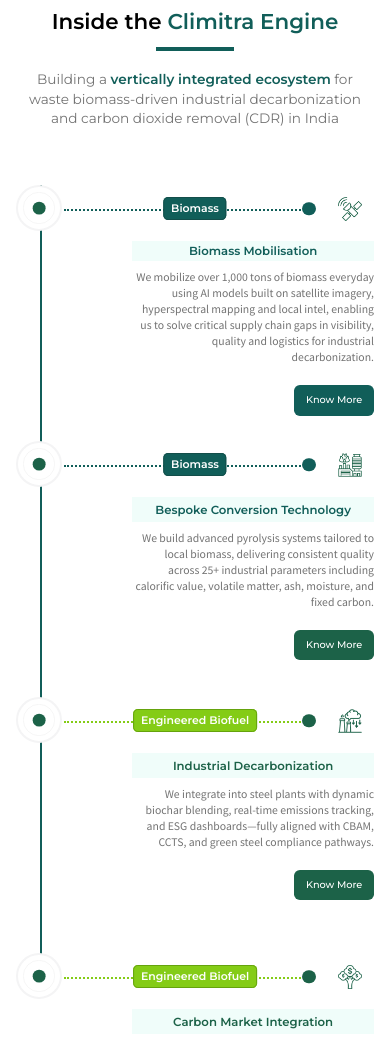
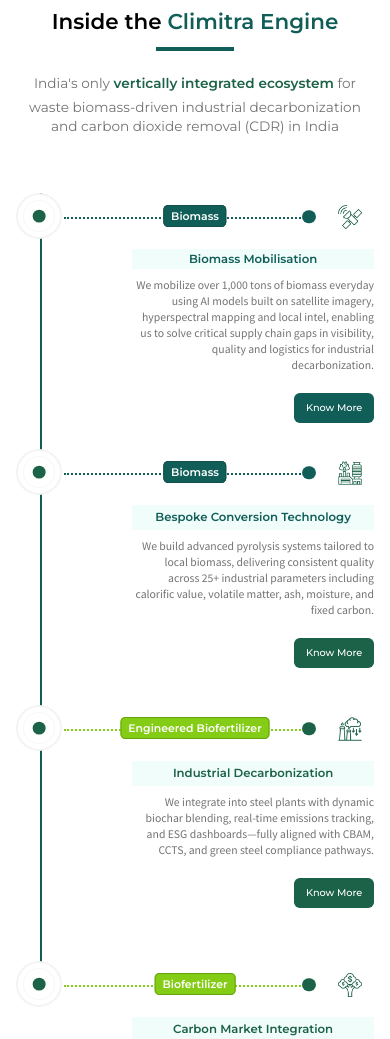
Before and after one commit to abhaykantmishra/climitra, a React (Vite) app: page / in a window 390 px wide. Shown: the part 869-1908 px from the top of the page. Built offline with nearby package versions, Linux system fonts and the light colour scheme.

Commit message:
fix: fix workflow file

```diff
--- a/src/components/ClimitraEngine.jsx
+++ b/src/components/ClimitraEngine.jsx
@@ -193,7 +193,11 @@
               lineHeight: 'clamp(1.125rem, 5vw, 1.5rem)',
               padding: '0 clamp(0.5rem, 3vw, 1rem)'
             }}>
-              Building a <span className="text-teal-800 font-semibold">vertically integrated ecosystem</span> for waste biomass-driven industrial decarbonization and carbon dioxide removal (CDR) in India
+              India's only{" "}
+              <span className="text-[#1c6248] font-['Montserrat'] leading-loose font-semibold">vertically integrated ecosystem </span>
+              {" "}
+              for waste biomass-driven industrial decarbonization and carbon dioxide removal (CDR) in India
+              {/* <span className="text-teal-800 font-semibold">vertically integrated ecosystem</span> for waste biomass-driven industrial decarbonization and carbon dioxide removal (CDR) in India */}
             </p>
           </div>
 
@@ -367,7 +371,7 @@
                 outlineColor: '#65a30d',
                 outlineOffset: 'clamp(-1px, -0.3vw, -2px)'
               }}>
-                <div className="text-center justify-start leading-none">Engineered Biofuel</div>
+                <div className="text-center justify-start leading-none">Engineered Biofertilizer</div>
               </div>
               <div className="absolute right-0 top-20 flex flex-col items-end gap-2" style={{
                 width: 'clamp(240px, 70vw, 281.395px)',
@@ -434,7 +438,7 @@
                 outlineColor: '#65a30d',
                 outlineOffset: 'clamp(-1px, -0.3vw, -2px)'
               }}>
-                <div className="text-center justify-start leading-none">Engineered Biofuel</div>
+                <div className="text-center justify-start leading-none">Biofertilizer</div>
               </div>
               <div className="absolute right-0 top-20 flex flex-col items-end gap-2" style={{
                 width: 'clamp(240px, 70vw, 281.395px)',
--- a/src/components/TechPage.jsx
+++ b/src/components/TechPage.jsx
@@ -680,6 +680,15 @@
                   />
                 </svg>
               </div>
+              <div className="block lg:hidden mt-[0.125rem]">
+                <svg width="2.875rem" height="1.25rem" viewBox="0 0 46 12" fill="none" className="flex-shrink-0 rotate-90">
+                  <path
+                    d="M1.22656 5.21066C0.685181 5.21066 0.246305 5.64954 0.246305 6.19092C0.246305 6.7323 0.685181 7.17118 1.22656 7.17118V5.21066ZM45.3382 6.19092L35.5356 0.531399V11.8504L45.3382 6.19092ZM1.22656 6.19092V7.17118H4.90253V6.19092V5.21066H1.22656V6.19092ZM12.2545 6.19092V7.17118H19.6064V6.19092V5.21066H12.2545V6.19092ZM26.9583 6.19092V7.17118H34.3103V6.19092V5.21066H26.9583V6.19092Z"
+                    fill="#1C6248"
+                    fillOpacity="0.8"
+                  />
+                </svg>
+              </div>
               {/* Conversion */}
               <div className="flex flex-col items-center gap-4 min-w-[11.0625rem]">
                 <div className="relative">
@@ -700,6 +709,15 @@
                 <svg width="2.875rem" height="1.25rem" viewBox="0 0 46 12" fill="none" className="flex-shrink-0">
                   <path
                     d="M1.375 5.21066C0.833619 5.21066 0.394742 5.64954 0.394742 6.19092C0.394742 6.7323 0.833619 7.17118 1.375 7.17118V5.21066ZM45.4866 6.19092L35.684 0.531399V11.8504L45.4866 6.19092ZM1.375 6.19092V7.17118H5.05097V6.19092V5.21066H1.375V6.19092ZM12.4029 6.19092V7.17118H19.7548V6.19092V5.21066H12.4029V6.19092ZM27.1068 6.19092V7.17118H34.4587V6.19092V5.21066H27.1068V6.19092Z"
+                    fill="#1C6248"
+                    fillOpacity="0.8"
+                  />
+                </svg>
+              </div>
+              <div className="block lg:hidden mt-[0.125rem]">
+                <svg width="2.875rem" height="1.25rem" viewBox="0 0 46 12" fill="none" className="flex-shrink-0 rotate-90">
+                  <path
+                    d="M1.22656 5.21066C0.685181 5.21066 0.246305 5.64954 0.246305 6.19092C0.246305 6.7323 0.685181 7.17118 1.22656 7.17118V5.21066ZM45.3382 6.19092L35.5356 0.531399V11.8504L45.3382 6.19092ZM1.22656 6.19092V7.17118H4.90253V6.19092V5.21066H1.22656V6.19092ZM12.2545 6.19092V7.17118H19.6064V6.19092V5.21066H12.2545V6.19092ZM26.9583 6.19092V7.17118H34.3103V6.19092V5.21066H26.9583V6.19092Z"
                     fill="#1C6248"
                     fillOpacity="0.8"
                   />
@@ -730,6 +748,15 @@
                   />
                 </svg>
               </div>
+              <div className="block lg:hidden mt-[0.125rem]">
+                <svg width="2.875rem" height="1.25rem" viewBox="0 0 46 12" fill="none" className="flex-shrink-0 rotate-90">
+                  <path
+                    d="M1.22656 5.21066C0.685181 5.21066 0.246305 5.64954 0.246305 6.19092C0.246305 6.7323 0.685181 7.17118 1.22656 7.17118V5.21066ZM45.3382 6.19092L35.5356 0.531399V11.8504L45.3382 6.19092ZM1.22656 6.19092V7.17118H4.90253V6.19092V5.21066H1.22656V6.19092ZM12.2545 6.19092V7.17118H19.6064V6.19092V5.21066H12.2545V6.19092ZM26.9583 6.19092V7.17118H34.3103V6.19092V5.21066H26.9583V6.19092Z"
+                    fill="#1C6248"
+                    fillOpacity="0.8"
+                  />
+                </svg>
+              </div>
               {/* Application */}
               <div className="flex flex-col items-center gap-4 min-w-[11.0625rem]">
                 <div className="relative">
@@ -750,6 +777,15 @@
                 <svg width="2.875rem" height="1.25rem" viewBox="0 0 46 12" fill="none" className="flex-shrink-0">
                   <path
                     d="M1.65625 5.21066C1.11487 5.21066 0.675992 5.64954 0.675992 6.19092C0.675992 6.7323 1.11487 7.17118 1.65625 7.17118V5.21066ZM45.7678 6.19092L35.9653 0.531399V11.8504L45.7678 6.19092ZM1.65625 6.19092V7.17118H5.33222V6.19092V5.21066H1.65625V6.19092ZM12.6841 6.19092V7.17118H20.0361V6.19092V5.21066H12.6841V6.19092ZM27.388 6.19092V7.17118H34.7399V6.19092V5.21066H27.388V6.19092Z"
+                    fill="#1C6248"
+                    fillOpacity="0.8"
+                  />
+                </svg>
+              </div>
+              <div className="block lg:hidden mt-[0.125rem]">
+                <svg width="2.875rem" height="1.25rem" viewBox="0 0 46 12" fill="none" className="flex-shrink-0 rotate-90">
+                  <path
+                    d="M1.22656 5.21066C0.685181 5.21066 0.246305 5.64954 0.246305 6.19092C0.246305 6.7323 0.685181 7.17118 1.22656 7.17118V5.21066ZM45.3382 6.19092L35.5356 0.531399V11.8504L45.3382 6.19092ZM1.22656 6.19092V7.17118H4.90253V6.19092V5.21066H1.22656V6.19092ZM12.2545 6.19092V7.17118H19.6064V6.19092V5.21066H12.2545V6.19092ZM26.9583 6.19092V7.17118H34.3103V6.19092V5.21066H26.9583V6.19092Z"
                     fill="#1C6248"
                     fillOpacity="0.8"
                   />
```
